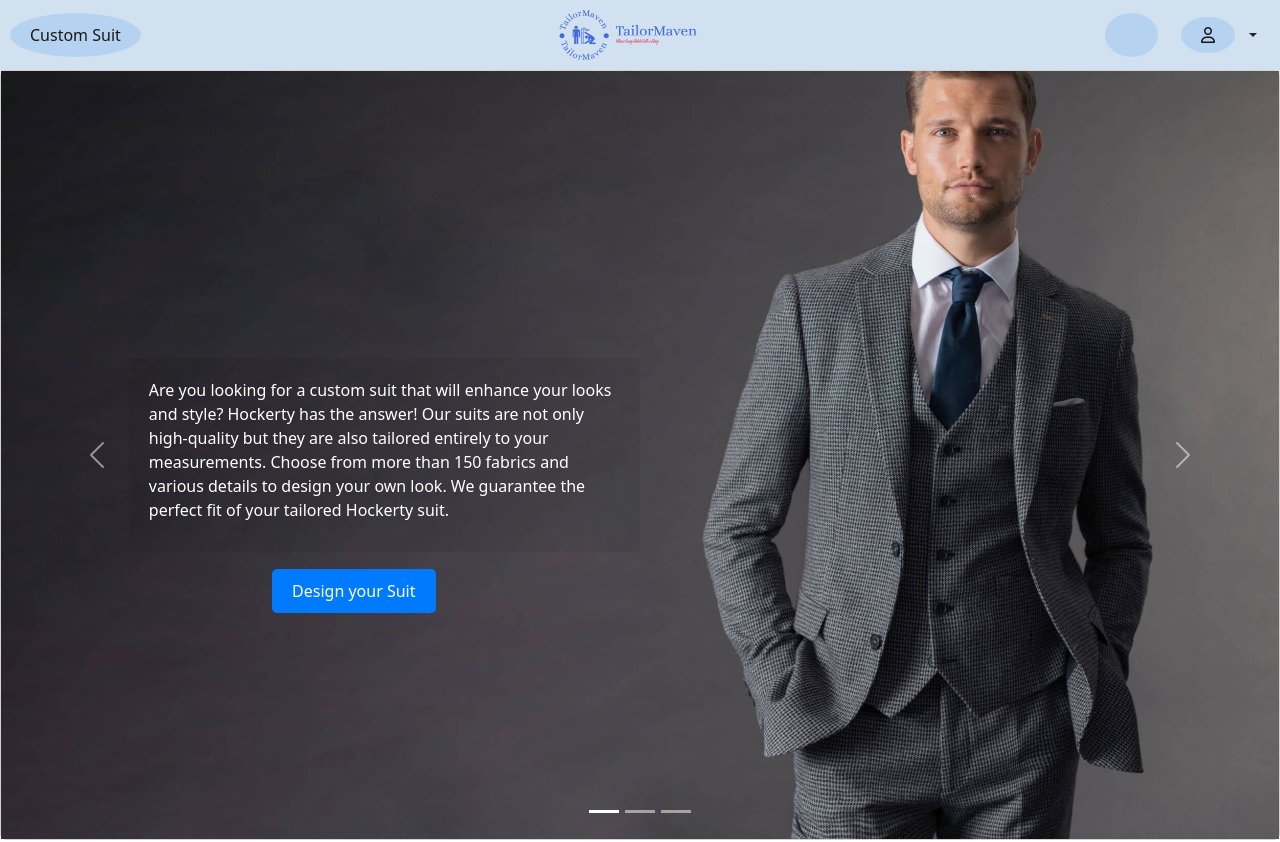
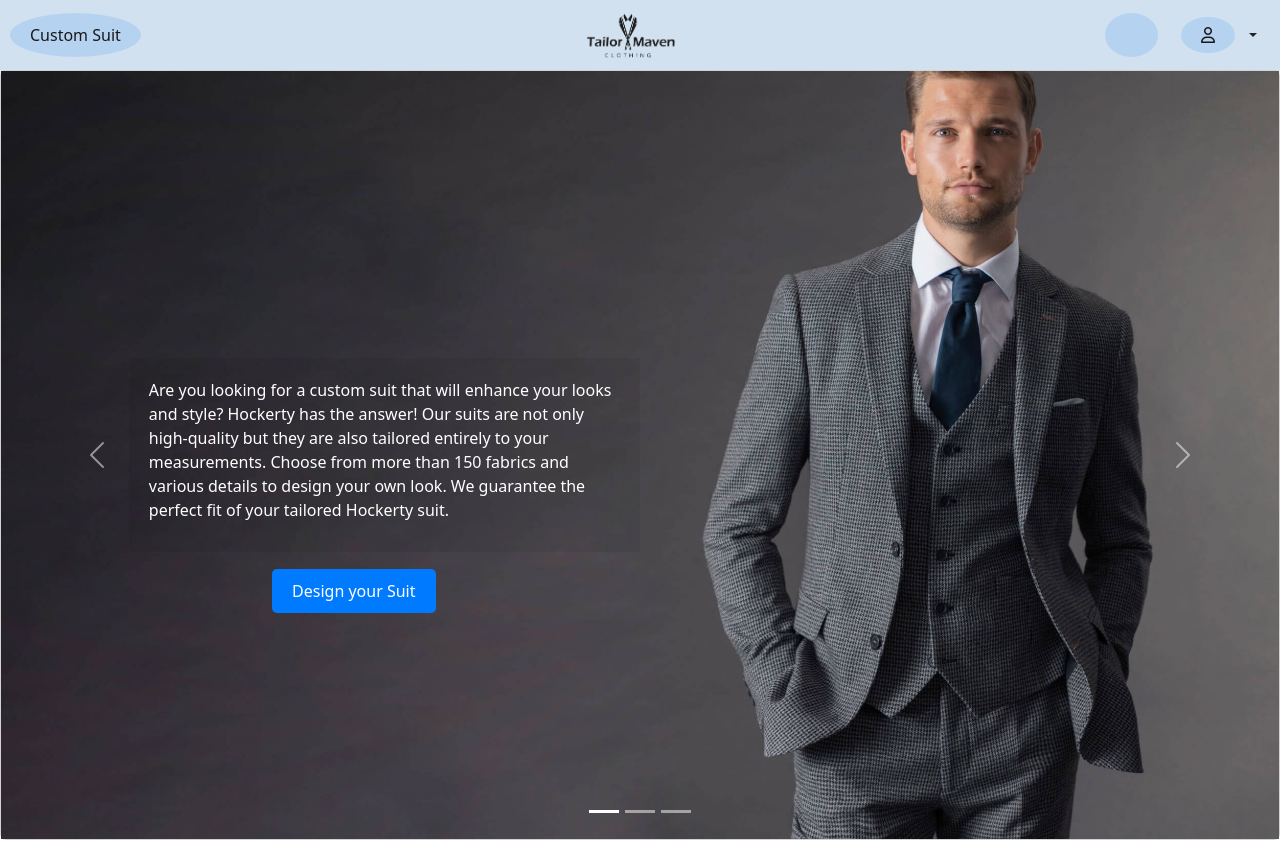
Before and after one commit to al-rafi304/TailorMaven, a React (Create React App) app in the folder Frontend/: page / in a window 1280 px wide. Shown: the top 842 px of the page. Built offline with nearby package versions, Linux system fonts and the light colour scheme; no server answers; the HTML template or start-up script is replaced by a standard one; a web font is replaced by a local one.

Commit message:
Changed Logo

```diff
--- a/Frontend/src/components/Header.js
+++ b/Frontend/src/components/Header.js
@@ -13,7 +13,7 @@ function Header() {
    </div>
    <div className='logo-img'>
     <Link to="/">
-     <img src="logo-no-background.svg" alt="Website Logo"/>
+     <img src="logo_v2_transparent.png" alt="Website Logo"/>
     </Link>
    </div>
    <div className='user-actions'>
```
Also changed, not shown: Frontend/public/logo_v2.png (added), Frontend/public/logo_v2_transparent.png (added).
